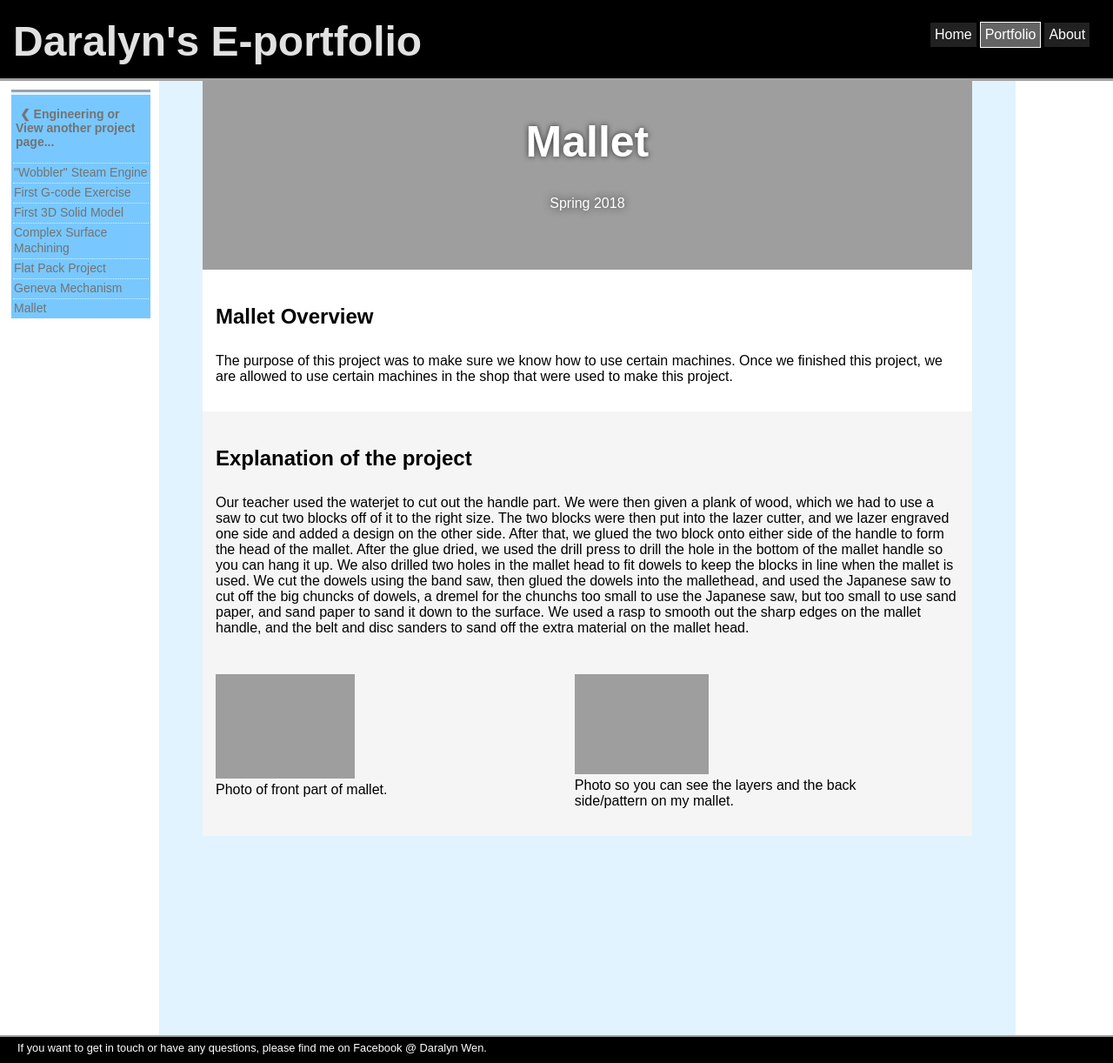
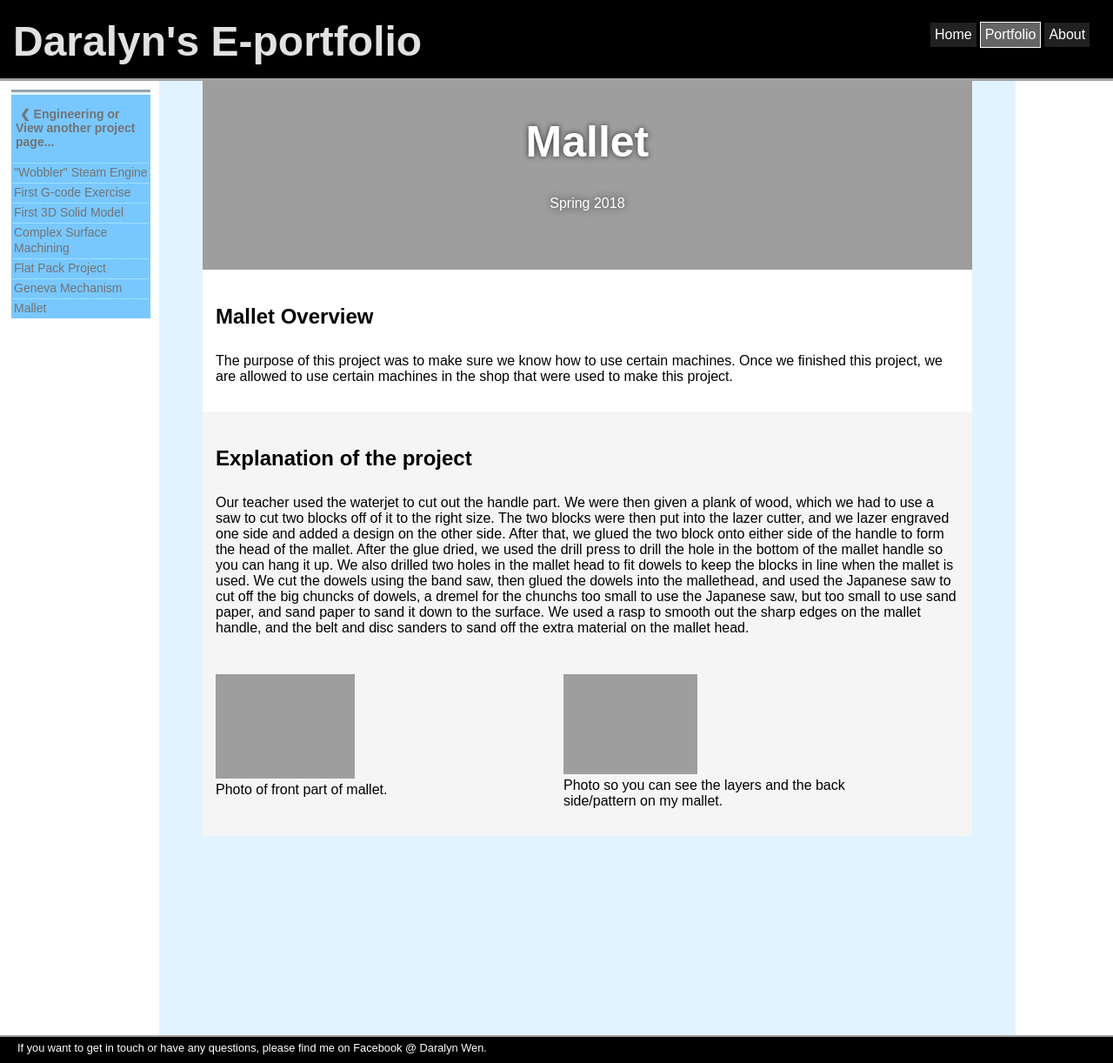
Before and after one commit to daralyn/daralyn.github.io, a Jekyll site: the page built from portfolio/engineering/mallet.html, in a window 1280 px wide and 1222 px high. Shown: the whole window at 87% size. Built offline with Jekyll 4.4.1, drawn with Linux system fonts in a browser that asks for light colours.

Commit message:
Update mallet.html

```diff
--- a/portfolio/engineering/mallet.html
+++ b/portfolio/engineering/mallet.html
@@ -44,7 +44,7 @@ title: Daralyn's Engineering Portfolio - Mallet
 	<h2>Explanation of the project</h2>
 		<p>Our teacher used the waterjet to cut out the handle part. We were then given a plank of wood, which we had to use a saw to cut two blocks off of it to the right size. The two blocks were then put into the lazer cutter, and we lazer engraved one side and added a design on the other side. After that, we glued the two block onto either side of the handle to form the head of the mallet. After the glue dried, we used the drill press to drill the hole in the bottom of the mallet handle so you can hang it up. We also drilled two holes in the mallet head to fit dowels to keep the blocks in line when the mallet is used. We cut the dowels using the band saw, then glued the dowels into the mallethead, and used the Japanese saw to cut off the big chuncks of dowels, a dremel for the chunchs too small to use the Japanese saw, but too small to use sand paper, and sand paper to sand it down to the surface. We used a rasp to smooth out the sharp edges on the mallet handle, and the belt and disc sanders to sand off the extra material on the mallet head.</p>
 		<br>
-		<div style="float: left; width 45%; margin-right: 1.5%;">
+		<div style="float: left; width 45%;">
 			<img  style="width: 40%; margin: 10px 0px 0px 0px;" src="https://daralyn.github.io/photos/engineering/mallet_pic1.jpg" alt="Photo of front part of mallet.">
 			<p>Photo of front part of mallet.</p>
 		</div>
```
